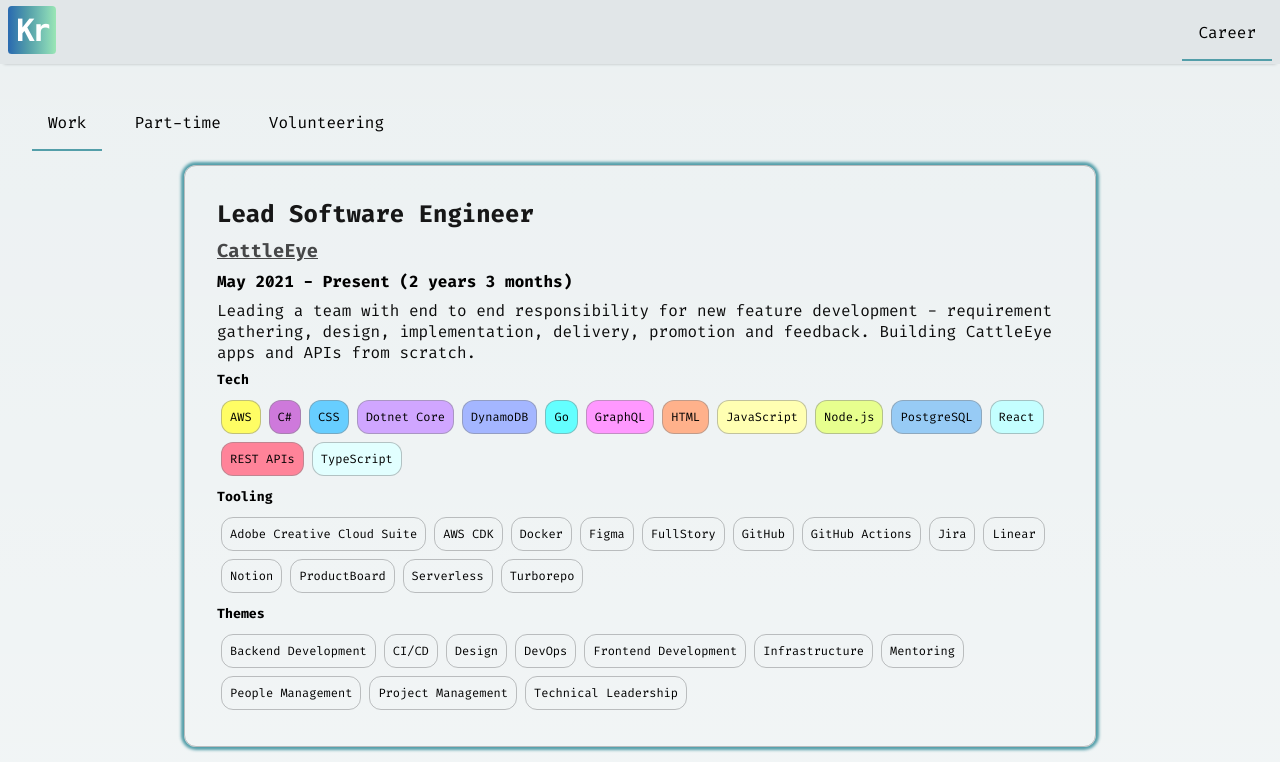
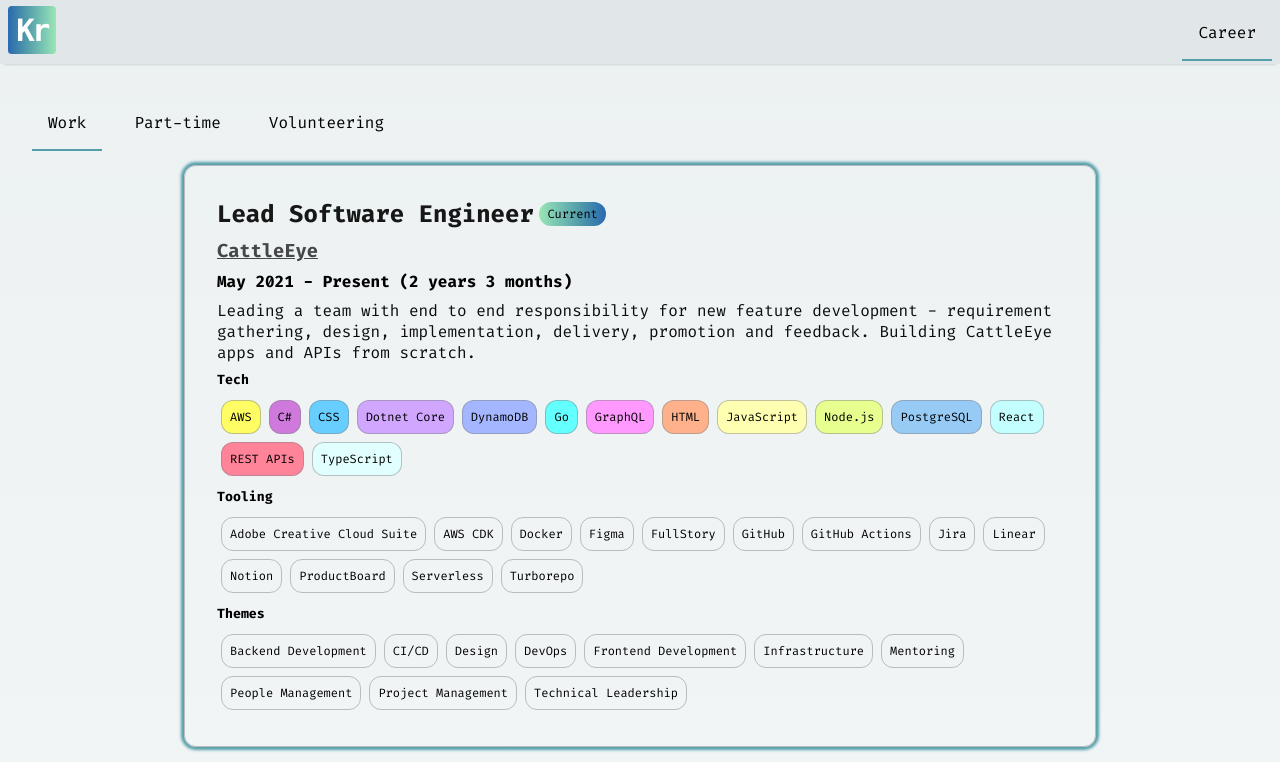
Before and after one commit to krishna-acondy/krishna-acondy.github.io, a Next.js app: page /career in a window 1280 px wide. Shown: the top 762 px of the page. Built offline with nearby package versions, Linux system fonts and the light colour scheme.

Commit message:
chore: add current role badge, refactor

```diff
--- a/src/app/career/RoleCard.tsx
+++ b/src/app/career/RoleCard.tsx
@@ -9,6 +9,8 @@ import styles from './RoleCard.module.css';
 import Card from '~/components/Card';
 import { Role, Technology } from './data';
 import React from 'react';
+import Stack from '~/components/Stack';
+import Badge from '~/components/Badge';
 
 type RoleCardProps = {
   role: Role;
@@ -97,7 +99,10 @@ function RoleCard({ role }: RoleCardProps) {
       }
     >
       <div className={styles.content}>
-        <h2>{role.designation}</h2>
+        <Stack direction='row' alignItems='center' gap={0.25}>
+          <h2>{role.designation}</h2>
+          {!role.endDate && <Badge>Current</Badge>}
+        </Stack>
         <a
           href={role.url}
           className={styles.link}
--- a/src/app/career/page.module.css
+++ b/src/app/career/page.module.css
@@ -13,10 +13,6 @@
   flex-wrap: wrap;
   max-width: 75%;
   animation: fadeIn 0.5s ease-in;
-}
-
-.roles * {
-  flex: 1;
 }
 
 .tabs {
--- a/src/app/globals.css
+++ b/src/app/globals.css
@@ -13,6 +13,8 @@
   --icon-fill-rgb: 0, 0, 0;
   --icon-fill-opacity: 0.75;
   --active-tab-rgb: 83, 158, 169;
+  --main-gradient: #9ae6b4 0%, #81ceb5 19.6%, #6ab6b0 39.2%, #539ea9 58.8%,
+    #2b6cb0 98%;
 }
 
 @media (prefers-color-scheme: dark) {
--- /dev/null
+++ b/src/components/Badge.module.css
@@ -0,0 +1,8 @@
+.badge {
+  border-radius: var(--border-radius);
+  background: linear-gradient(to right, var(--main-gradient));
+  padding: 0.25rem 0.5rem;
+  font-size: 0.75rem;
+  float: left;
+  margin: 0.1rem;
+}
--- /dev/null
+++ b/src/components/Badge.tsx
@@ -0,0 +1,7 @@
+import React from 'react';
+import styles from './Badge.module.css';
+function Badge({ children }: React.PropsWithChildren<unknown>) {
+  return <div className={styles.badge}>{children}</div>;
+}
+
+export default Badge;
--- /dev/null
+++ b/src/components/Stack.module.css
@@ -0,0 +1,4 @@
+.stack {
+  display: flex;
+  flex-direction: column;
+}
--- /dev/null
+++ b/src/components/Stack.tsx
@@ -0,0 +1,33 @@
+import styles from './Stack.module.css';
+import React from 'react';
+
+type StackProps = {
+  direction?: 'row' | 'column';
+  gap?: number;
+  justifyContent?: React.CSSProperties['justifyContent'];
+  alignItems?: React.CSSProperties['alignItems'];
+};
+
+function Stack({
+  children,
+  gap = 0,
+  direction = 'column',
+  justifyContent,
+  alignItems,
+}: React.PropsWithChildren<StackProps>) {
+  return (
+    <div
+      className={styles.stack}
+      style={{
+        flexDirection: direction,
+        gap: `${gap}rem`,
+        justifyContent,
+        alignItems,
+      }}
+    >
+      {children}
+    </div>
+  );
+}
+
+export default Stack;
```
Also changed, not shown: src/app/page.module.css (+2 -15 lines).
